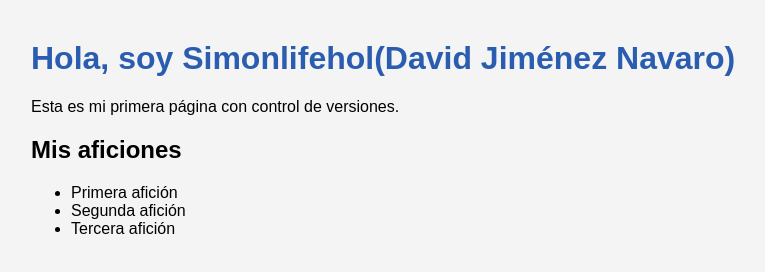
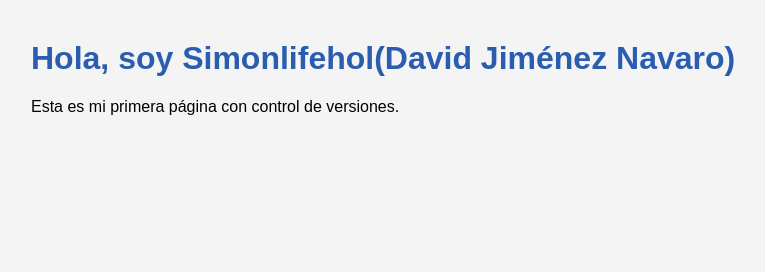
Before and after one commit to Simonlifehol/Proyectos, a plain HTML site: page mi-primer-repo/index.html in a window 1280 px wide. Shown: the whole page, without its empty margins (9-774 px from the left). Drawn offline with Linux system fonts and the light colour scheme.

Commit message:
Borrar la lista por error

```diff
--- a/mi-primer-repo/index.html
+++ b/mi-primer-repo/index.html
@@ -8,11 +8,5 @@
 <body>
   <h1>Hola, soy Simonlifehol(David Jiménez Navaro)</h1>
   <p>Esta es mi primera página con control de versiones.</p>
-  <h2>Mis aficiones</h2>
-<ul>
-  <li>Primera afición</li>
-  <li>Segunda afición</li>
-  <li>Tercera afición</li>
-</ul>
 </body>
 </html>
```
